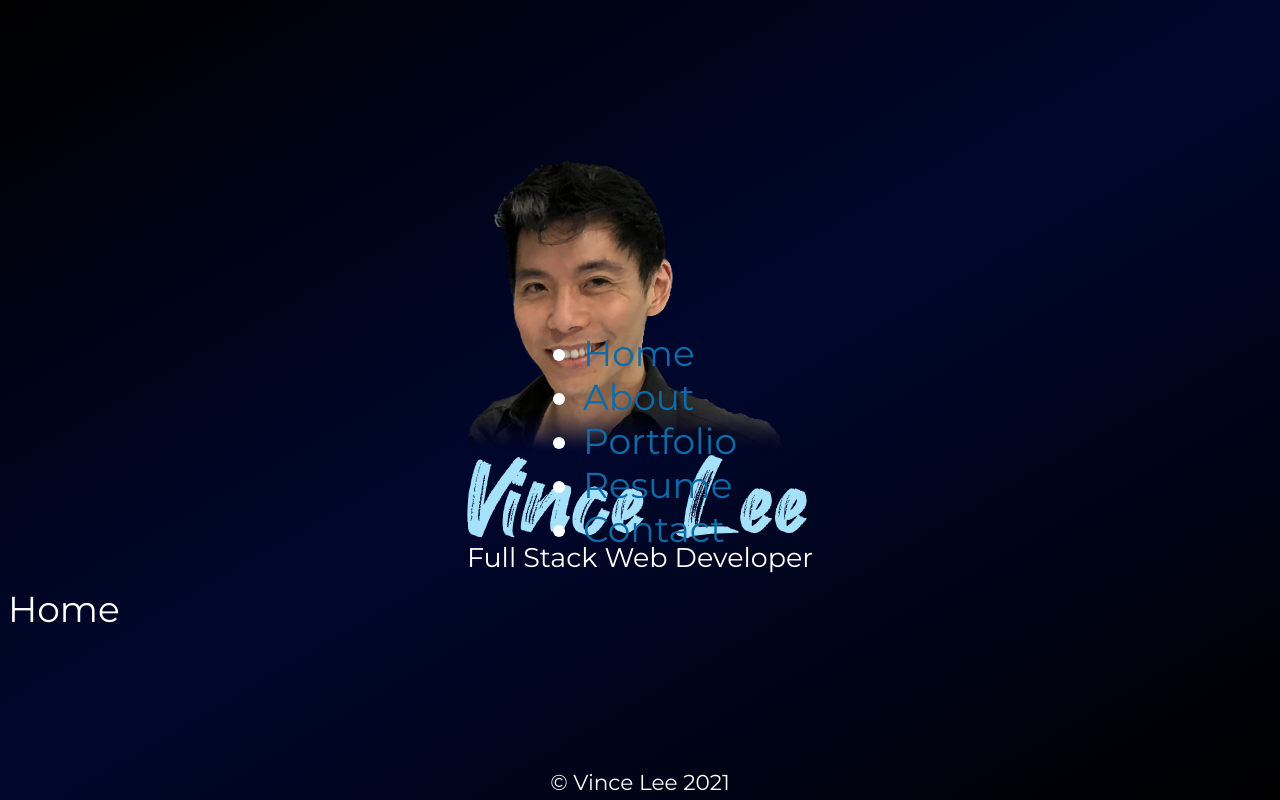
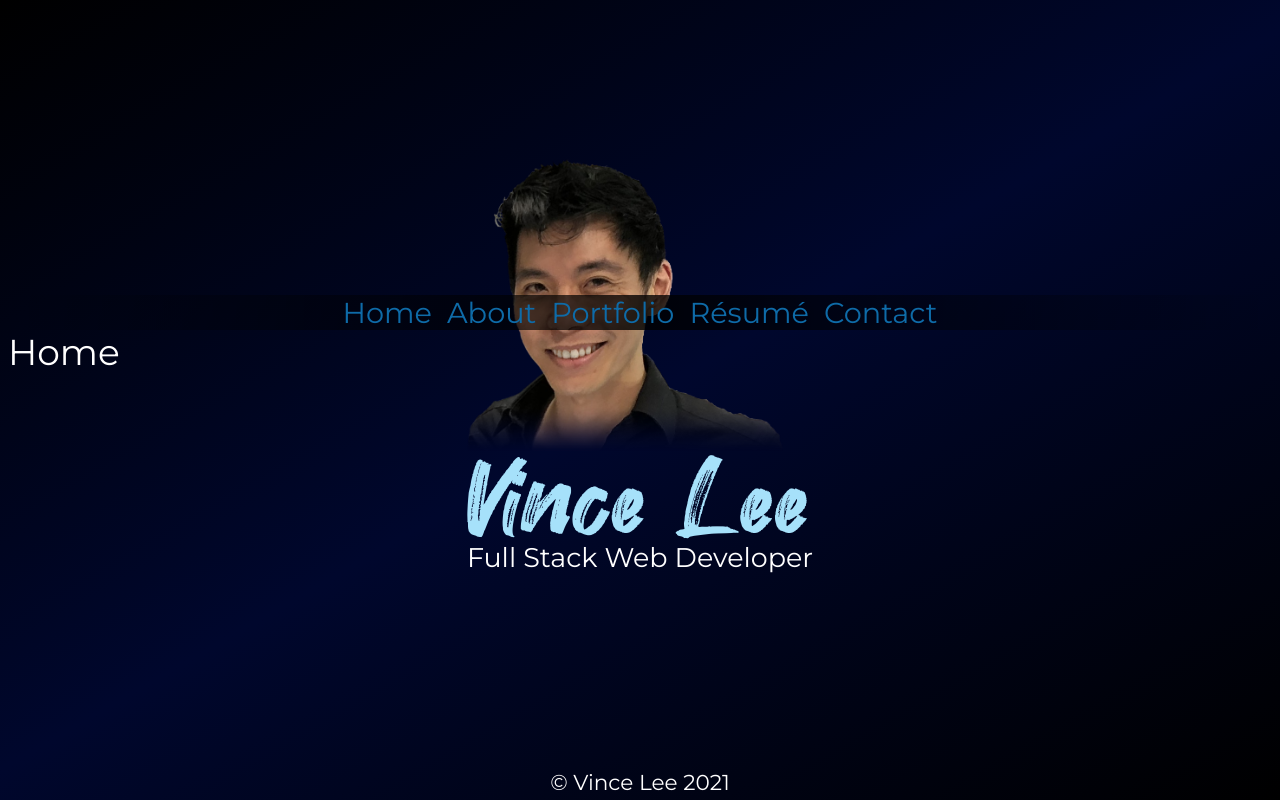
Before and after one commit to StarryBlue7/portfolio-iv, a React (Create React App) app: page / in a window 1280 px wide. Built offline with nearby package versions, Linux system fonts and the light colour scheme.

Commit message:
format nav bar

```diff
--- a/src/components/Navigation.js
+++ b/src/components/Navigation.js
@@ -1,53 +1,46 @@
 import React from 'react';
+
+const styles = {
+  display: "flex",
+  flexFlow: "row wrap",
+  justifyContent: "center",
+  listStyleType: "none",
+  gap: 15,
+  width: "100%",
+  padding: 0,
+  margin: 0,
+  backgroundImage: "linear-gradient(to right, rgba(0, 0, 0, 0), rgba(0, 0, 0, 0.8), rgba(0, 0, 0, 0))",
+  fontSize: "80%",
+}
 
 function Navigation({ currentPage, handlePageChange }) {
     return (
-      <ul className="nav">
-        <li className="">
-          <a
-            href="#home"
-            onClick={() => handlePageChange('Home')}
+        <ul style={styles}>
+            <li><a
+                href="#home" onClick={() => handlePageChange('Home')}
                 className={currentPage === 'Home' ? 'active' : ''}
-          >
-            Home
-          </a>
-        </li>
-        <li className="">
-          <a
-            href="#about"
-            onClick={() => handlePageChange('About')}
+                >Home
+            </a></li>
+            <li><a
+                href="#about" onClick={() => handlePageChange('About')}
                 className={currentPage === 'About' ? 'active' : ''}
-          >
-            About
-          </a>
-        </li>
-        <li className="">
-          <a
-            href="#portfolio"
-            onClick={() => handlePageChange('Portfolio')}
+                >About
+            </a></li>
+            <li><a
+                href="#portfolio" onClick={() => handlePageChange('Portfolio')}
                 className={currentPage === 'Portfolio' ? 'active' : ''}
-          >
-            Portfolio
-          </a>
-        </li>
-        <li className="">
-          <a
-            href="#resume"
-            onClick={() => handlePageChange('Resume')}
+                >Portfolio
+            </a></li>
+            <li><a
+                href="#resume" onClick={() => handlePageChange('Resume')}
                 className={currentPage === 'Resume' ? 'active' : ''}
-          >
-            Resume
-          </a>
-        </li>
-        <li className="">
-          <a
-            href="#contact"
-            onClick={() => handlePageChange('Contact')}
+                >Résumé
+            </a></li>
+            <li><a
+                href="#contact" onClick={() => handlePageChange('Contact')}
                 className={currentPage === 'Contact' ? 'active' : ''}
-          >
-            Contact
-          </a>
-        </li>
+                >Contact
+            </a></li>
         </ul>
     );
 }
```
Lines whose indentation alone changed are shown as unchanged.
